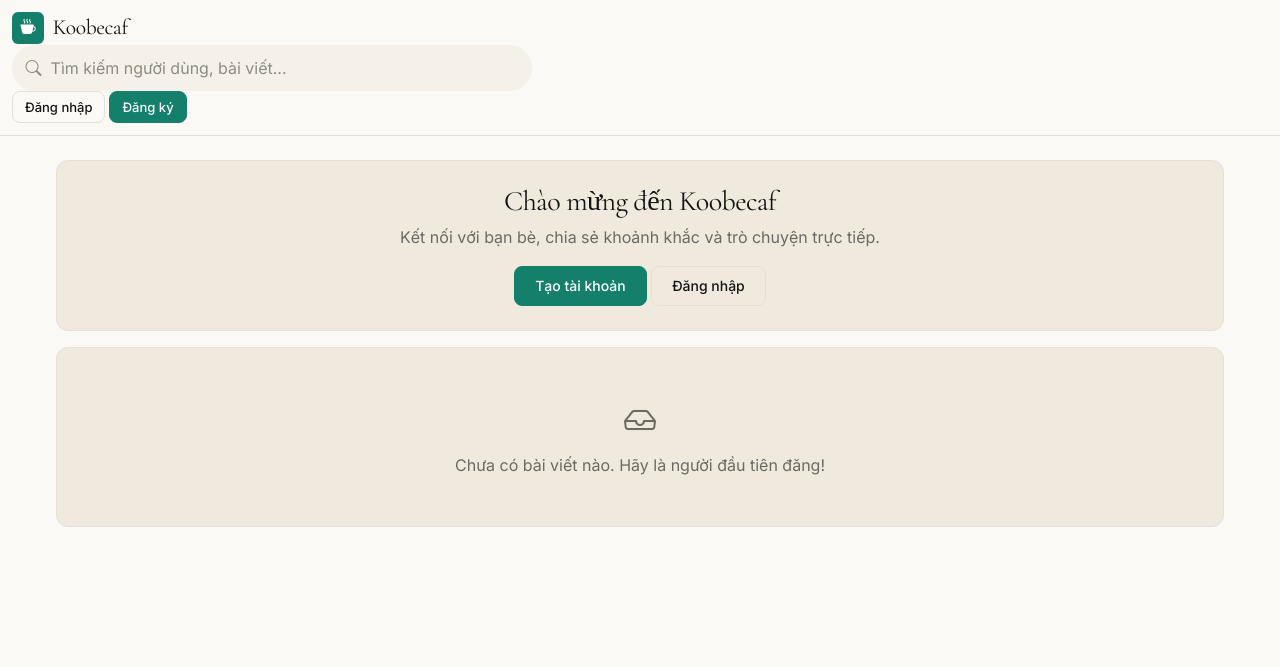
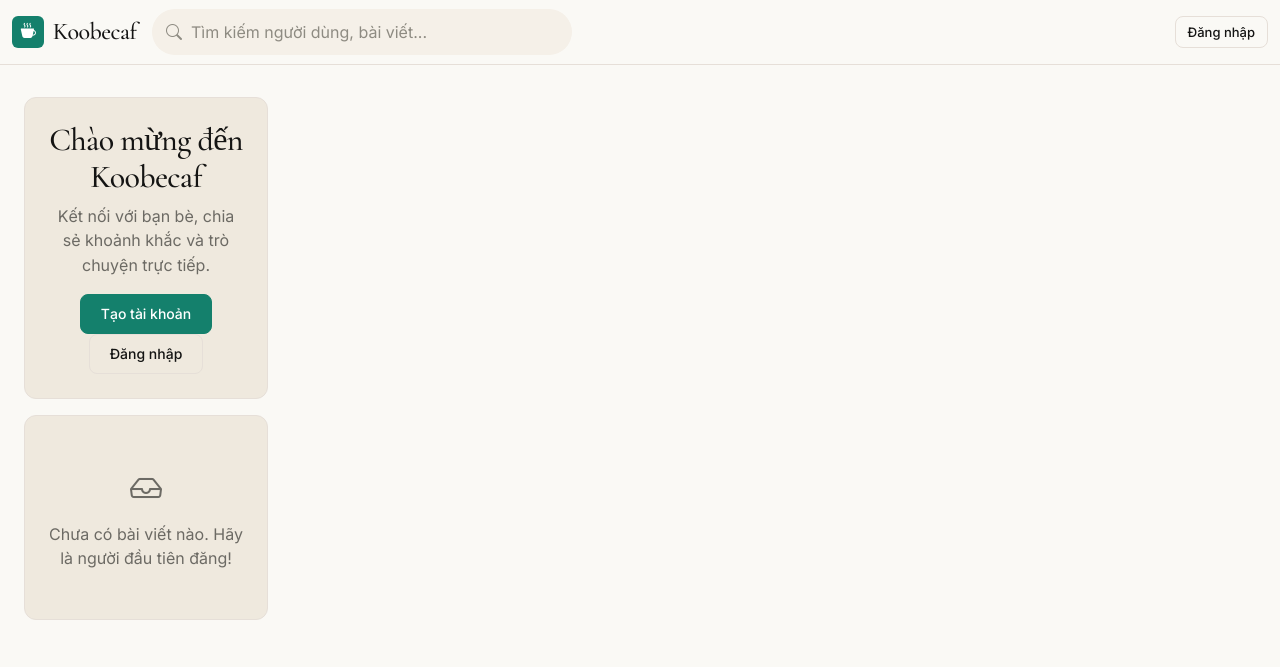
Before and after one commit to nguyen-th-dat/koobecaf, a PHP site: page /koobecaf/ in a window 1280 px wide. Shown: the top 667 px of the page. Run offline with PHP 8.4, Linux system fonts and the light colour scheme; data that the repository does not hold is empty.

Commit message:
Refresh desktop-first layout styling
Updates typography, spacing, and responsive breakpoints; adds three-column desktop rails, horizontal navigation, sticky sidebars, chat layout improvements, and a dark site footer.

```diff
--- a/assets/css/app.css
+++ b/assets/css/app.css
@@ -49,9 +51,11 @@
         --kb-error: #c0453f;
         --kb-error-soft: #fbeceb;
 
-        /* ---- Typography ---- */
-        --kb-font-display: "Copernicus", "Tiempos Headline", "Cormorant Garamond", Garamond, "Times New Roman", serif;
-        --kb-font-body: "StyreneB", Inter, -apple-system, BlinkMacSystemFont, "Segoe UI", Roboto, sans-serif;
+        /* ---- Typography ----
+           Cormorant Garamond là thay thế gần nhất cho Copernicus/Tiempos
+           Headline; Inter là thay thế gần nhất cho StyreneB. */
+        --kb-font-display: "Cormorant Garamond", "Copernicus", "Tiempos Headline", Garamond, "Times New Roman", serif;
+        --kb-font-body: "Inter", "StyreneB", -apple-system, BlinkMacSystemFont, "Segoe UI", Roboto, sans-serif;
         --kb-font-mono: "JetBrains Mono", ui-monospace, SFMono-Regular, Menlo, monospace;
 
         /* ---- Bo góc ---- */
@@ -74,7 +78,12 @@
 
         --kb-shadow-hover: 0 1px 3px rgba(20, 20, 19, .08);
         --kb-shadow-pop: 0 12px 32px rgba(20, 20, 19, .12);
-        --kb-shell-max: 1200px;
+
+        /* ---- Bố cục máy tính ---- */
+        --kb-shell-max: 1400px;
+        --kb-rail-left: 244px;
+        --kb-rail-right: 320px;
+        --kb-topbar-h: 64px;
         --kb-gutter: 16px;
     }
 
@@ -139,18 +149,18 @@
     h1, h2, h3, h4, h5, h6,
     .h1, .h2, .h3, .h4, .h5, .h6 {
         font-family: var(--kb-font-display);
-        font-weight: 400;
+        font-weight: 500;
         letter-spacing: -.02em;
         color: var(--kb-ink);
         line-height: 1.15;
         margin: 0 0 var(--kb-space-md);
     }
 
-    h1, .h1 { font-size: 2.25rem; }
-    h2, .h2 { font-size: 1.75rem; }
-    h3, .h3 { font-size: 1.375rem; }
-    h4, .h4 { font-size: 1.125rem; }
-    h5, .h5 { font-size: 1rem; }
+    h1, .h1 { font-size: 2.5rem; }
+    h2, .h2 { font-size: 2rem; }
+    h3, .h3 { font-size: 1.5rem; }
+    h4, .h4 { font-size: 1.25rem; }
+    h5, .h5 { font-size: 1.0625rem; }
     h6, .h6 { font-size: .875rem; }
 
     p {
@@ -931,8 +941,14 @@
     .topbar {
         background-color: var(--kb-canvas);
         border-bottom: 1px solid var(--kb-hairline);
-        padding: .7rem 0;
         z-index: 1030;
+    }
+
+    .topbar-inner {
+        height: var(--kb-topbar-h);
+        display: flex;
+        align-items: center;
+        gap: var(--kb-space-md);
     }
 
     .brand {
@@ -941,10 +957,11 @@
         gap: .55rem;
         text-decoration: none;
         font-family: var(--kb-font-display);
-        font-weight: 400;
-        font-size: 1.35rem;
+        font-weight: 500;
+        font-size: 1.5rem;
         letter-spacing: -.02em;
         color: var(--kb-ink);
+        flex-shrink: 0;
     }
 
     .brand:hover {
@@ -975,9 +992,40 @@
         font-size: 1.2rem;
     }
 
+    /* Điều hướng ngang trên desktop */
+    .topbar-nav {
+        display: none;
+        align-items: center;
+        gap: var(--kb-space-xxs);
+    }
+
+    .topbar-nav .nav-link {
+        padding: 8px 12px;
+        border-radius: var(--kb-radius-md);
+        font-family: var(--kb-font-body);
+        font-weight: 500;
+        font-size: 14px;
+        line-height: 1.4;
+        color: var(--kb-body);
+        text-decoration: none;
+        white-space: nowrap;
+    }
+
+    .topbar-nav .nav-link:hover {
+        background-color: var(--kb-surface-card);
+        color: var(--kb-ink);
+        text-decoration: none;
+    }
+
+    .topbar-nav .nav-link.active {
+        background-color: var(--kb-surface-card);
+        color: var(--kb-ink);
+    }
+
     .search-form {
         position: relative;
-        max-width: 520px;
+        max-width: 420px;
+        flex: 1 1 auto;
     }
 
     .search-results {
@@ -1017,21 +1065,29 @@
         box-shadow: 0 0 0 3px color-mix(in srgb, var(--kb-primary) 18%, transparent);
     }
 
-    /* ---------------- Khung ứng dụng ---------------- */
+    /* ---------------- Khung ứng dụng: lưới 3 cột ---------------- */
     .app-shell {
         max-width: var(--kb-shell-max);
         margin: 0 auto;
-        padding: var(--kb-space-lg) var(--kb-space-md) var(--kb-space-xxl);
-    }
-
-    .main-col {
-        padding: 0 var(--kb-space-xs);
-    }
-
-    .sidebar-col {
-        padding: 0 var(--kb-space-xs);
-    }
-
+        padding: var(--kb-space-xl) var(--kb-space-lg) var(--kb-space-xxl);
+    }
+
+    .app-grid {
+        display: grid;
+        grid-template-columns: minmax(0, 1fr);
+        gap: var(--kb-space-lg);
+        align-items: start;
+    }
+
+    .app-rail {
+        display: none;
+    }
+
+    .app-main {
+        min-width: 0;
+    }
+
+    /* Cột trái: điều hướng dọc dính */
     .side-nav .nav-link {
         display: flex;
         align-items: center;
@@ -1430,17 +1558,10 @@
 }
 
 /* =============================================================
-   5. ĐÁP ỨNG
+   5. ĐÁP ỨNG — desktop-first
    ============================================================= */
-/* ---- Đáp ứng: tiền tố trước (lg:col-2, md:d-none) ---- */
 @layer utilities {
-    @media (min-width: 576px) {
-        .sm\:d-inline { display: inline !important; }
-        .sm\:d-block { display: block !important; }
-        .sm\:d-inline-flex { display: inline-flex !important; }
-        .sm\:d-none { display: none !important; }
-    }
-
+    /* ---- Tablet: bật thanh điều hướng ngang + cột trái ---- */
     @media (min-width: 768px) {
         .md\:col-3 { width: 25%; }
         .md\:col-6 { width: 50%; }
@@ -1460,11 +1582,59 @@
         .lg\:d-flex { display: flex !important; }
         .lg\:d-inline-flex { display: inline-flex !important; }
         .lg\:mx-4 { margin-inline: 24px !important; }
-    }
-
+
+        .app-grid {
+            grid-template-columns: var(--kb-rail-left) minmax(0, 1fr);
+            gap: var(--kb-space-xl);
+        }
+
+        .app-rail-left {
+            display: block;
+            position: sticky;
+            top: calc(var(--kb-topbar-h) + var(--kb-space-lg));
+        }
+
+        .topbar-nav {
+            display: flex;
+        }
+
+        .mobile-nav {
+            display: none;
+        }
+
+        .chat-layout {
+            grid-template-columns: 320px minmax(0, 1fr);
+        }
+
+        .chat-sidebar {
+            display: flex;
+        }
+    }
+
+    /* ---- Wide: thêm cột phải ---- */
     @media (min-width: 1200px) {
         .xl\:col-3 { width: 25%; }
         .xl\:col-7 { width: 58.3333%; }
+
+        .app-grid {
+            grid-template-columns: var(--kb-rail-left) minmax(0, 1fr) var(--kb-rail-right);
+        }
+
+        .app-rail-right {
+            display: block;
+        }
+
+        .app-grid.is-wide {
+            grid-template-columns: var(--kb-rail-left) minmax(0, 1fr);
+        }
+    }
+
+    /* ---- Màn hình nhỏ ---- */
+    @media (max-width: 767.98px) {
+        .sm\:d-inline { display: inline !important; }
+        .sm\:d-block { display: block !important; }
+        .sm\:d-inline-flex { display: inline-flex !important; }
+        .sm\:d-none { display: none !important; }
     }
 }
 
```
Also changed, not shown: other parts of assets/css/app.css (+96 -31 lines).
